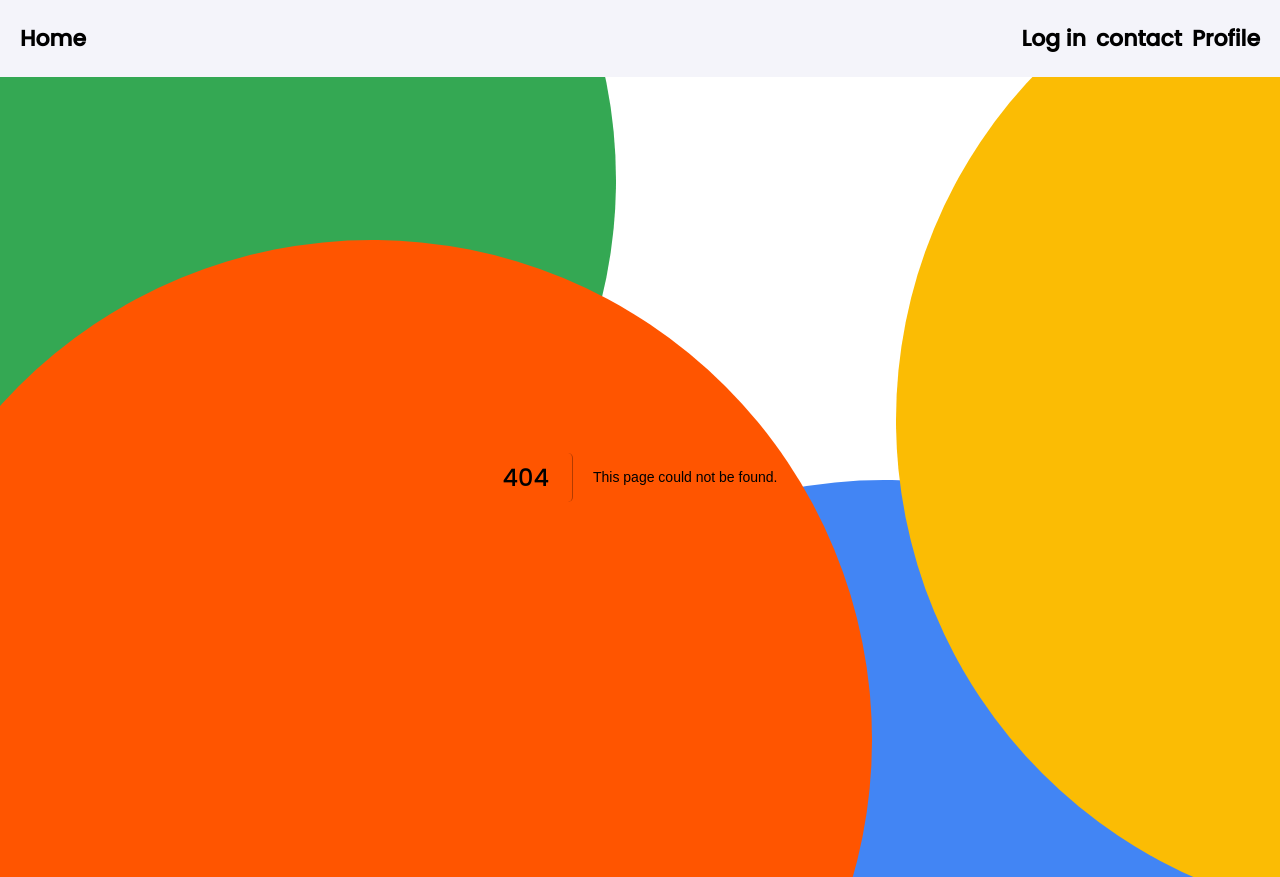
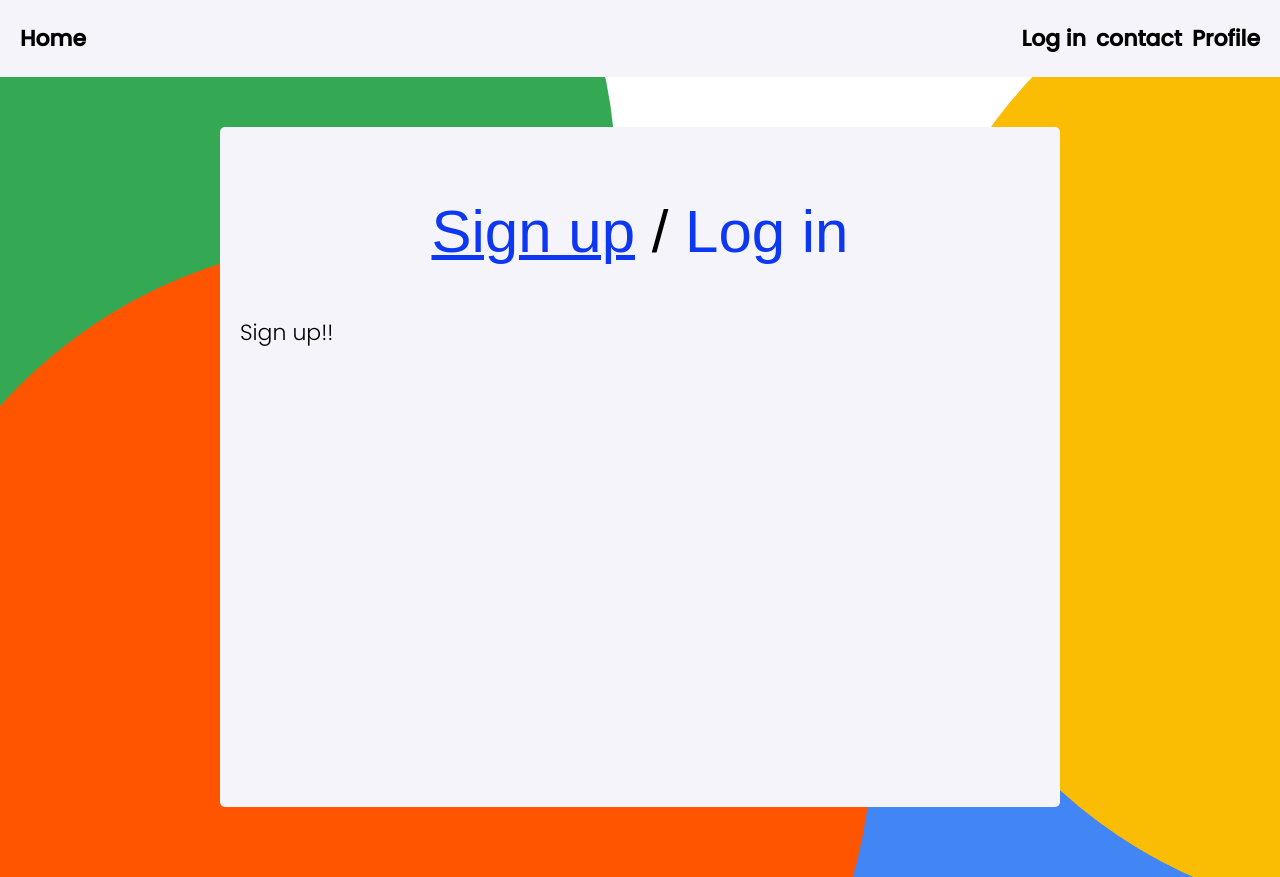
Before and after one commit to wpeckelsen/reddit-multi-search, a Next.js app: page /pages/signup in a window 1280 px wide. Before the commit this address had no page. Built offline with nearby package versions, Linux system fonts and the light colour scheme.

Commit message:
login signup switcher

```diff
--- a/src/app/components/card/Card.jsx
+++ b/src/app/components/card/Card.jsx
@@ -1,12 +1,13 @@
 import React from 'react';
 import "./card.scss";
 
-export default function Card({ size, title, subtitle, content }) {
+export default function Card({ size, title, switchTitle, subtitle, content }) {
     return (
         <>
 
             <div className={size}>
             <h2>{title}</h2>
+            <span>{switchTitle}</span>
                 <p>{subtitle}</p>
                 <div className="error"></div>
                 <div className="content">{content}</div>
--- /dev/null
+++ b/src/app/pages/signup/page.jsx
@@ -0,0 +1,26 @@
+import Card from '@/app/components/card/Card'
+import Link from 'next/link'
+import React from 'react'
+
+
+export default function page() {
+  return (
+    <Card
+      size="narrow"
+      switchTitle={
+        <>
+          <h2>
+            <Link href="signup" className='switch-title-active'>Sign up</Link>
+            <span> / </span>
+            <Link href="login" className='switch-title'>Log in</Link>
+          </h2>
+        </>
+      }
+      content={
+        <>
+        <p>Sign up!!</p>
+        </>
+      }
+    />
+  )
+}
--- a/src/app/styles/globals.scss
+++ b/src/app/styles/globals.scss
@@ -76,8 +76,6 @@ a {
 
 a:hover {
   text-decoration: underline;
-
-
   text-decoration-thickness: 3px;
 }
 
@@ -89,6 +87,39 @@ b {
 body {
   background-color: white;
   margin: 0;
+
+}
+
+
+
+a {
+  text-decoration: none;
+  color: $linkBlue;
+}
+
+a:hover {
+  text-decoration: underline;
+  text-decoration-thickness: 3px;
+}
+
+.switch-title{
+  color: $linkBlue;
+}
+
+.switch-title-active{
+  color: $linkBlue;
+  text-decoration: underline;
+  text-decoration-thickness: 5px;
+}
+
+.switch-title-active:hover{
+  text-decoration-thickness: 5px;
+}
+
+.switch-title:hover{
+  text-decoration: underline;
+  text-decoration-thickness: 5px;
+  cursor: pointer;
 
 }
 
```
Also changed, not shown: src/app/pages/login/page.jsx (+28 -6 lines).
